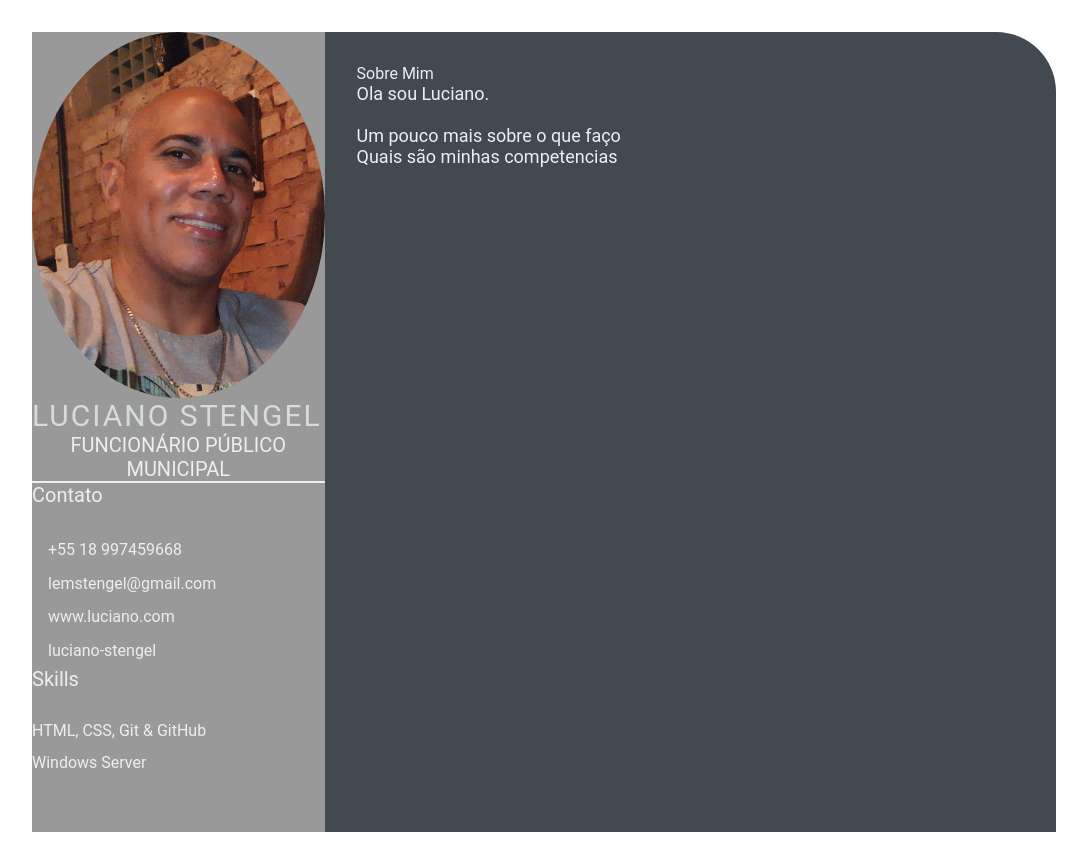
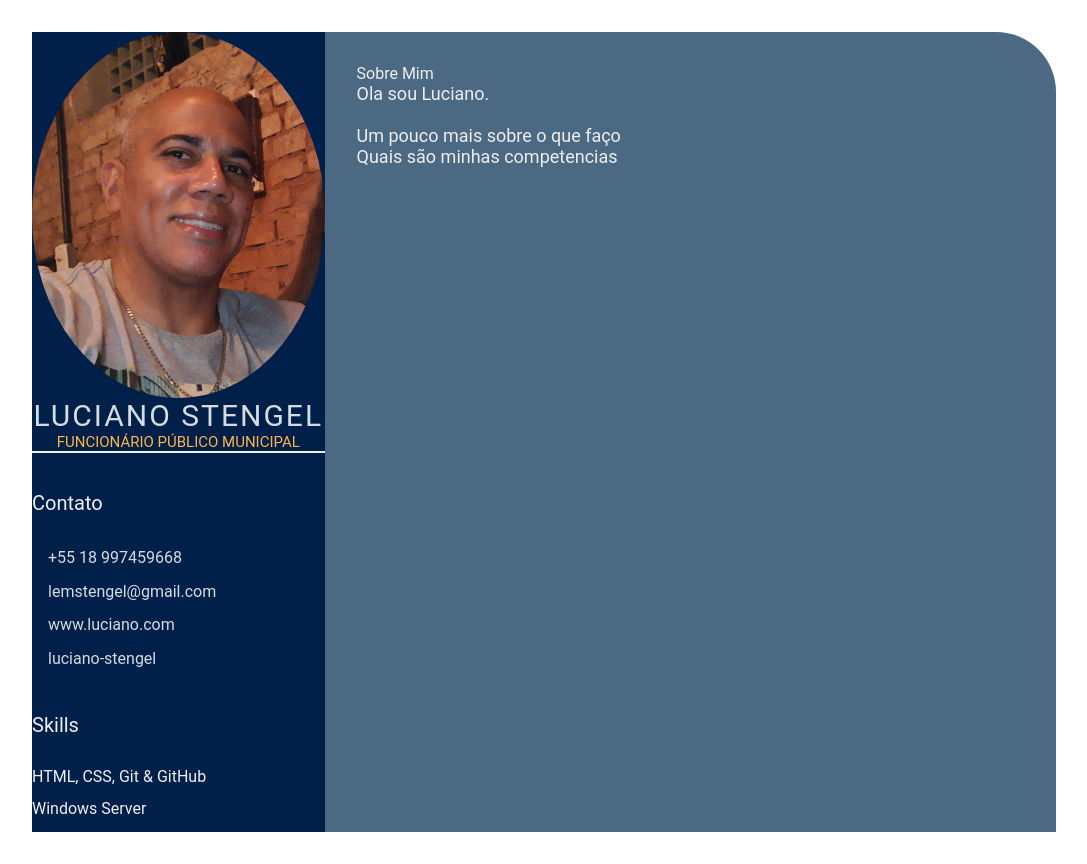
Before and after one commit to luciano-stengel/luciano-stengel.io, a plain HTML site: page index.html in a window 1280 px wide. Shown: the whole page, without its empty margins (96-1183 px from the left). Drawn offline with Linux system fonts and the light colour scheme.

Commit message:
index.html

```diff
--- a/style.css
+++ b/style.css
@@ -17,13 +17,13 @@
 .left-section {
     grid-column: span 2;
     height: 100%;
-    background-color: #999999;
+    background-color: #00204A;
 }
 
 .right-section {
     grid-column: span 5;
     height: 100%;
-    background-color: #424a50;
+    background-color: #4B6982;
     border-radius: 0px 60px 0px 0px;
 }
 
@@ -46,11 +46,12 @@
     font-size: 30px;
     letter-spacing: 2px;
     text-transform: uppercase;
+    text-align: center;
 }
 
 .profession {
-    color: #eeeeee;
-    font-size: 20px;
+    color: #FDB44B;
+    font-size: 15px;
     text-transform: uppercase;
     text-align: center;
 }
@@ -68,7 +69,7 @@
 .contact-info ul li,
 .references ul li {
     padding: .4rem 0;
-    color: #eeeeee;
+    color: #D6DBDF;
 }
 
 .contact-info ul li i,
```
Also changed, not shown: index.html (+5 -1 lines).
